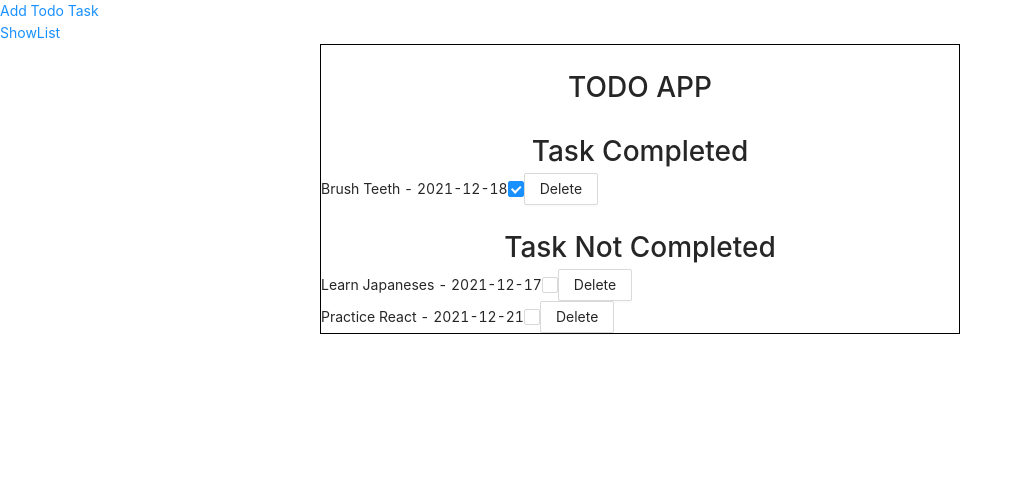
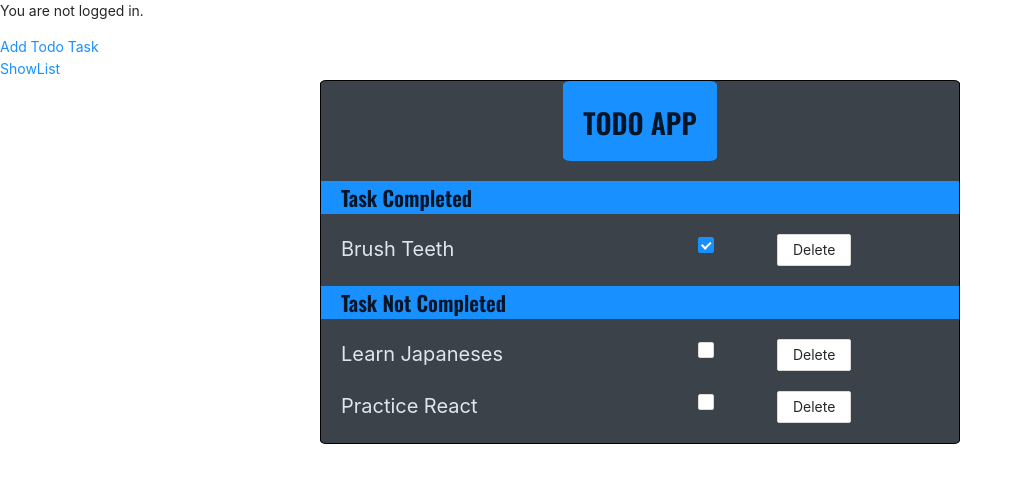
Before and after one commit to giangann/React-Router, a React (Create React App) app: page /home in a window 1280 px wide. Shown: the top 482 px of the page, without its empty margins (0-1023 px from the left). Built offline with nearby package versions, Linux system fonts and the light colour scheme.

Commit message:
login feature with basic react-router auth

```diff
--- a/public/index.html
+++ b/public/index.html
@@ -24,6 +24,12 @@
       work correctly both with client-side routing and a non-root public URL.
       Learn how to configure a non-root public URL by running `npm run build`.
     -->
+    <link rel="preconnect" href="https://fonts.googleapis.com" />
+    <link rel="preconnect" href="https://fonts.gstatic.com" crossorigin />
+    <link
+      href="https://fonts.googleapis.com/css2?family=Oswald:wght@600&display=swap"
+      rel="stylesheet"
+    />
     <title>My App</title>
   </head>
   <body>
--- a/src/App.css
+++ b/src/App.css
@@ -31,11 +31,32 @@
   width: 50%;
   margin:0 auto;
   border: 1px solid black;
+  border-radius: 1%;
+  background-color: #3c424a;
+  color: #dde6ee;
 }
+
 .title{
+  margin-bottom: 20px ;
+  width: 100%;
+  text-align: center center;
+  background-color: #1890ff;
+  font-family: 'Oswald', sans-serif;
+
+}
+
+div.outer h1{
+  height:80px;
+  width: fit-content;
+  padding: 20px;
   margin: auto;
-  margin-top: 20px;
-  width: fit-content;
+  margin-bottom: 20px;
+  border: solid none whitesmoke;
+  border-radius: 5%;
+}
+
+div h2{
+  padding-left: 20px;
 }
 .App-link {
   color: #61dafb;
--- a/src/App.js
+++ b/src/App.js
@@ -1,30 +1,168 @@
 import "./App.css";
 import React from "react";
 import FormInput from "./Components/FormInput";
-import ShowList from "./Components/ShowList";
-import _ from "lodash";
 import { useDispatch, useSelector } from "react-redux";
 import { HandleCheck, HandleDelete } from "./Redux/ActionCreator";
 import { BrowserRouter as Router, Switch, Route, Link } from "react-router-dom";
 import TodoList from "./Components/TodoList";
+import { useContext, createContext, useState } from "react";
+import { Redirect, useHistory, useLocation } from "react-router-dom";
+import { ConfigContext } from "antd/lib/config-provider";
 
 const App = () => {
   return (
+    <ProvideAuth>
       <Router>
         <div>
+          <AuthButton/>
           <Link to="/add_todo">Add Todo Task</Link>
           <br></br>
           <Link to="/home">ShowList</Link>
+
         </div>
         <Switch>
-        <Route path = "/add_todo">
-          <FormInput/>
+          <PrivateRoute path="/add_todo">
+            <FormInput />
+          </PrivateRoute>
+          <Route path="/home">
+            <TodoList />
           </Route>
-        <Route path="/home">
-          <TodoList/>
+          <Route path = "/login">
+            <LoginPage/>
           </Route>
         </Switch>
       </Router>
+    </ProvideAuth>
   );
 };
 export default App;
+
+// ProvideAuth, AuthButton, ProtectedRoute, FakeAuth,
+// auth = createContext(useProvideAuth), [user, setUser] = useState
+const fakeAuth = {
+  isAuthenticated: false,
+  signin(cb) {
+    fakeAuth.isAuthenticated = true;
+    setTimeout(cb, 100); // fake async
+  },
+  signout(cb) {
+    fakeAuth.isAuthenticated = false;
+    setTimeout(cb, 100);
+  }
+};
+
+/** For more details on
+ * `authContext`, `ProvideAuth`, `useAuth` and `useProvideAuth`
+ * refer to: https://usehooks.com/useAuth/
+ */
+const authContext = createContext();
+
+function ProvideAuth({ children }) {
+  const auth = useProvideAuth();
+  return (
+    <authContext.Provider value={auth}>
+      {children}
+    </authContext.Provider>
+  );
+}
+
+function useAuth() {
+  return useContext(authContext);
+}
+
+function useProvideAuth() {
+  const [user, setUser] = useState(null);
+
+  const signin = cb => {
+    return fakeAuth.signin(() => {
+      setUser("user");
+      cb();
+    });
+  };
+
+  const signout = cb => {
+    return fakeAuth.signout(() => {
+      setUser(null);
+      cb();
+    });
+  };
+
+  return {
+    user,
+    signin,
+    signout
+  };
+}
+
+function AuthButton() {
+  let history = useHistory();
+  let auth = useAuth();
+
+  return auth.user ? (
+    <p>
+      Welcome!{" "}
+      <button
+        onClick={() => {
+          auth.signout(() => history.push("/"));
+        }}
+      >
+        Sign out
+      </button>
+    </p>
+  ) : (
+    <p>You are not logged in.</p>
+  );
+}
+
+// A wrapper for <Route> that redirects to the login
+// screen if you're not yet authenticated.
+function PrivateRoute({ children, ...rest }) {
+  let auth = useAuth();
+  return (
+    <Route
+      {...rest}
+      render={({ location }) =>
+        auth.user ? (
+          children
+        ) : (
+          <Redirect
+            to={{
+              pathname: "/login",
+              state: { from: location }
+            }}
+          />
+        )
+      }
+    />
+  );
+}
+
+function PublicPage() {
+  return <h3>Public</h3>;
+}
+
+function ProtectedPage() {
+  return <h3>Protected</h3>;
+}
+
+function LoginPage() {
+  let history = useHistory();
+  let location = useLocation();
+  let auth = useAuth();
+
+  let { from } = location.state || { from: { pathname: "/" } };
+  console.log(from)
+  let login = () => {
+    auth.signin(() => {
+      history.replace(from);
+    });
+  };
+
+  return (
+    <div>
+      <p>You must log in to view the page at {from.pathname}</p>
+      <button onClick={login}>Log in</button>
+      <button>hey</button>
+    </div>
+  );
+}
--- a/src/Components/ShowList.js
+++ b/src/Components/ShowList.js
@@ -1,21 +1,28 @@
 import { Button } from "antd";
 import Checkbox from "antd/lib/checkbox/Checkbox";
 import { useSelector } from "react-redux";
+import styles from "../ShowList.module.css";
 
 const ShowList = ({ index, todos, handleDelete, handleCheck }) => {
   console.log(todos);
-  console.log("hi")
+  console.log("hi");
 
-  const checkValues = useSelector(state => state.value)
-  console.log(checkValues)
+  const checkValues = useSelector((state) => state.value);
+  console.log(checkValues);
   return (
-    <div >
-      {todos.work} - {todos.deadline}
-      <Checkbox
-        defaultChecked={todos.isCompleted}
-        onChange={(e) => handleCheck(todos.id, e.target.checked)}
-      ></Checkbox>
-      <Button onClick={() => handleDelete(index)}>Delete</Button>
+    <div>
+      <div className={styles.todo_item}>
+        {todos.work}
+        <div className={styles.actions}>
+          <Checkbox
+            defaultChecked={todos.isCompleted}
+            onChange={(e) => handleCheck(todos.id, e.target.checked)}
+          ></Checkbox>
+          <Button style={styles.Button} onClick={() => handleDelete(index)}>
+            Delete
+          </Button>
+        </div>
+      </div>
     </div>
   );
 };
--- a/src/Components/TodoList.js
+++ b/src/Components/TodoList.js
@@ -1,12 +1,12 @@
 import React from "react";
 import ShowList from "./ShowList";
-import FormInput from "./FormInput";
 import _ from "lodash";
 import { useDispatch, useSelector } from "react-redux";
 import { HandleCheck, HandleDelete } from "../Redux/ActionCreator";
-import { BrowserRouter as Router, Switch, Route, Link } from "react-router-dom";
-import App from "../App";
-
+<style>
+  @import
+  url('https://fonts.googleapis.com/css2?family=Oswald:wght@600&display=swap');
+</style>;
 const TodoList = () => {
   const todos2 = useSelector((state) => state.todoList);
 
@@ -29,10 +29,10 @@ const TodoList = () => {
 
   return (
     <div className="outer">
-
       <h1 className="title">TODO APP</h1>
       <div>
-        <h1 className="title">Task Completed</h1>
+        <h2 className="title">Task Completed</h2>
+
         {taskCompleted.map((item) => (
           <ShowList
             key={item.id}
@@ -45,7 +45,8 @@ const TodoList = () => {
       </div>
 
       <div>
-        <h1 className="title">Task Not Completed</h1>
+        <h2 className="title">Task Not Completed</h2>
+
         {taskNotCompleted.map((item) => (
           <ShowList
             key={item.id}
--- /dev/null
+++ b/src/ShowList.module.css
@@ -0,0 +1,14 @@
+
+.todo_item{
+    width: 80%;
+    margin: 20px;
+    display: flex;
+    justify-content: space-between;
+	font-size: 20px;
+}
+.actions{
+    width: 30%;
+    display: flex;
+    justify-content: space-between;
+    align-items: right;
+}
```
Lines whose indentation alone changed are shown as unchanged.
